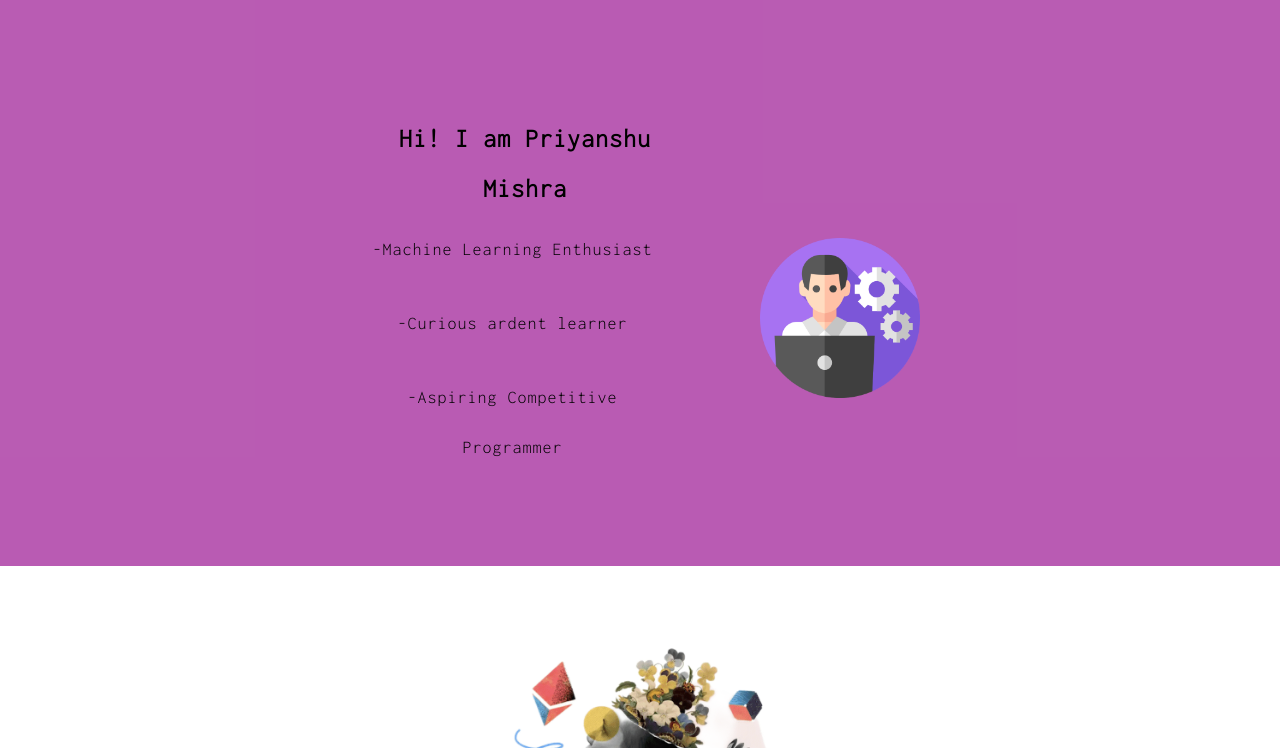
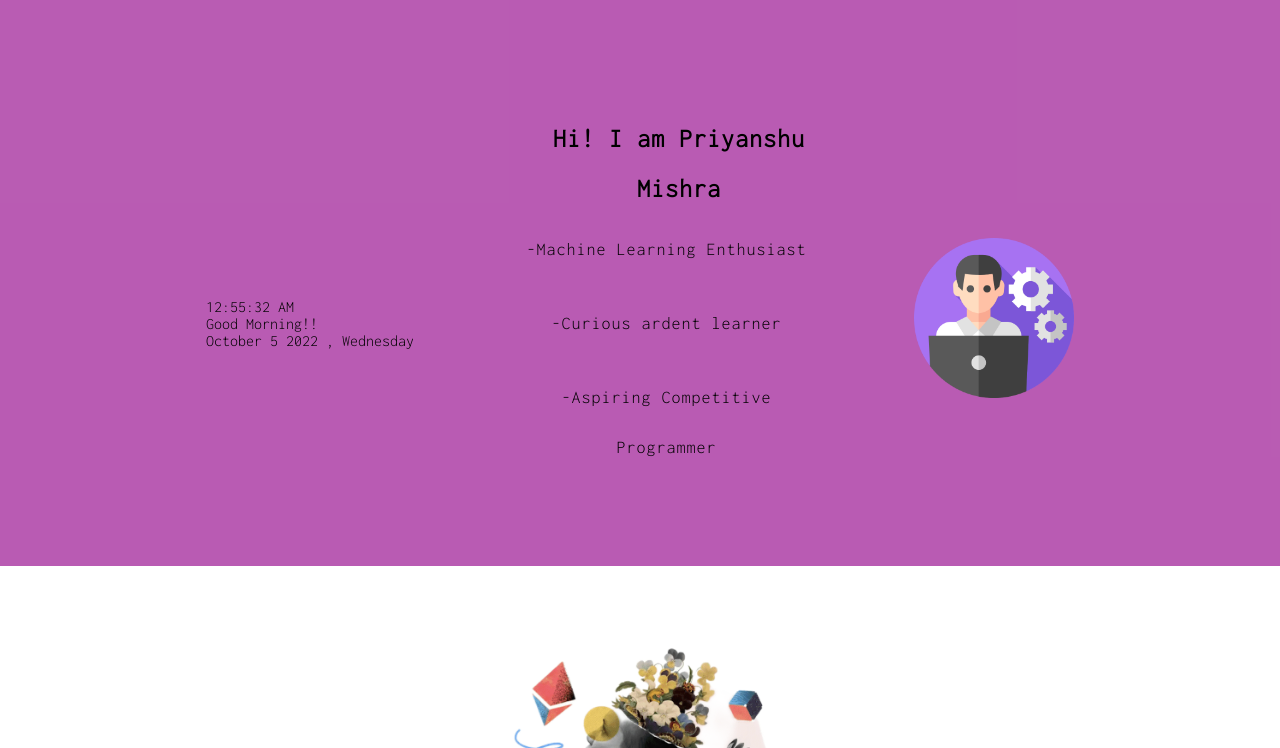
Before and after one commit to priyanshu2112032/Portfolio, a plain HTML site: page index.html in a window 1280 px wide. Shown: the part 52-800 px from the top of the page. Drawn offline with Linux system fonts and the light colour scheme.

Commit message:
Digital Clock added with JS.

```diff
--- a/index.html
+++ b/index.html
@@ -7,6 +7,7 @@
     <title>Personal Portfolio</title>
 </head>
 <link rel ="stylesheet" href="style.css">
+<script src="index.js"></script>
 <body>
     <div class="fixnav">
         <nav class="navbar">
@@ -21,6 +22,12 @@
     <i id="home"></i>
 
     <section class="intromain">
+        <div class="time">
+            <div id = "clock" onload="currentTime()"></div>
+
+            <div id = "greet" ></div>
+            <div id ="date"></div>
+        </div>
         <div class="intromain-content">
 
             <center><h1 class="line3"><strong>Hi! I am Priyanshu Mishra </strong></h1>
--- /dev/null
+++ b/index.js
@@ -0,0 +1,38 @@
+function currentTime() {
+    let date=new Date();
+    let hh = date.getHours();
+    let mm = date.getMinutes();
+    let ss = date.getSeconds();
+
+    const weekday = ["Sunday" , "Monday" , "Tuesday" , "Wednesday" , "Thursday" , "Friday" , "Saturday"]
+    const Monthoftheyear=["January","Febraury","March","April","May","June","July","August","September","October","November","December"]
+
+    let session = "AM";
+    let greeting="Good Morning!!";
+
+    if(hh > 12 && hh<=16){
+        session = "PM";
+        greeting="Good Afternoon!!";
+     }
+     else if(hh>16 && hh<=24){
+      session="PM";
+      greeting="Good Evening!!"
+
+     }
+
+     hh = (hh < 10) ? "0" + hh : hh;
+     mm = (mm < 10) ? "0" + mm : mm;
+     ss = (ss < 10) ? "0" + ss : ss;
+
+     let time = hh + ":" + mm + ":" + ss + " " + session;
+
+     let pdate =  Monthoftheyear[date.getMonth()]  + " " + date.getDate() + " " + date.getFullYear() + " , " + weekday[date.getDay()] ;
+
+    document.getElementById("clock").innerText = time;
+    document.getElementById("greet").innerText = greeting;
+    document.getElementById("date").innerText = pdate;
+
+
+  }
+
+  setInterval(currentTime,1000);
--- a/style.css
+++ b/style.css
@@ -11,6 +11,10 @@ body {
 }
 html {
   scroll-behavior: smooth;
+}
+.time {
+  margin-top: 200px;
+  margin-right: 100px;
 }
 .fixnav {
   position: fixed;
@@ -208,8 +212,8 @@ footer {
 }
 .creative {
   /* background-color: white; */
-  background-image:url("background.jpg");
-  background-size:cover;
+  background-image: url("background.jpg");
+  background-size: cover;
 }
 
 @media screen and (max-width: 620px) {
@@ -224,4 +228,8 @@ footer {
     justify-content: center;
     padding-left: 20px;
   }
+  .time {
+    margin-top: 200px;
+    margin-right: 0px;
+  }
 }
```
